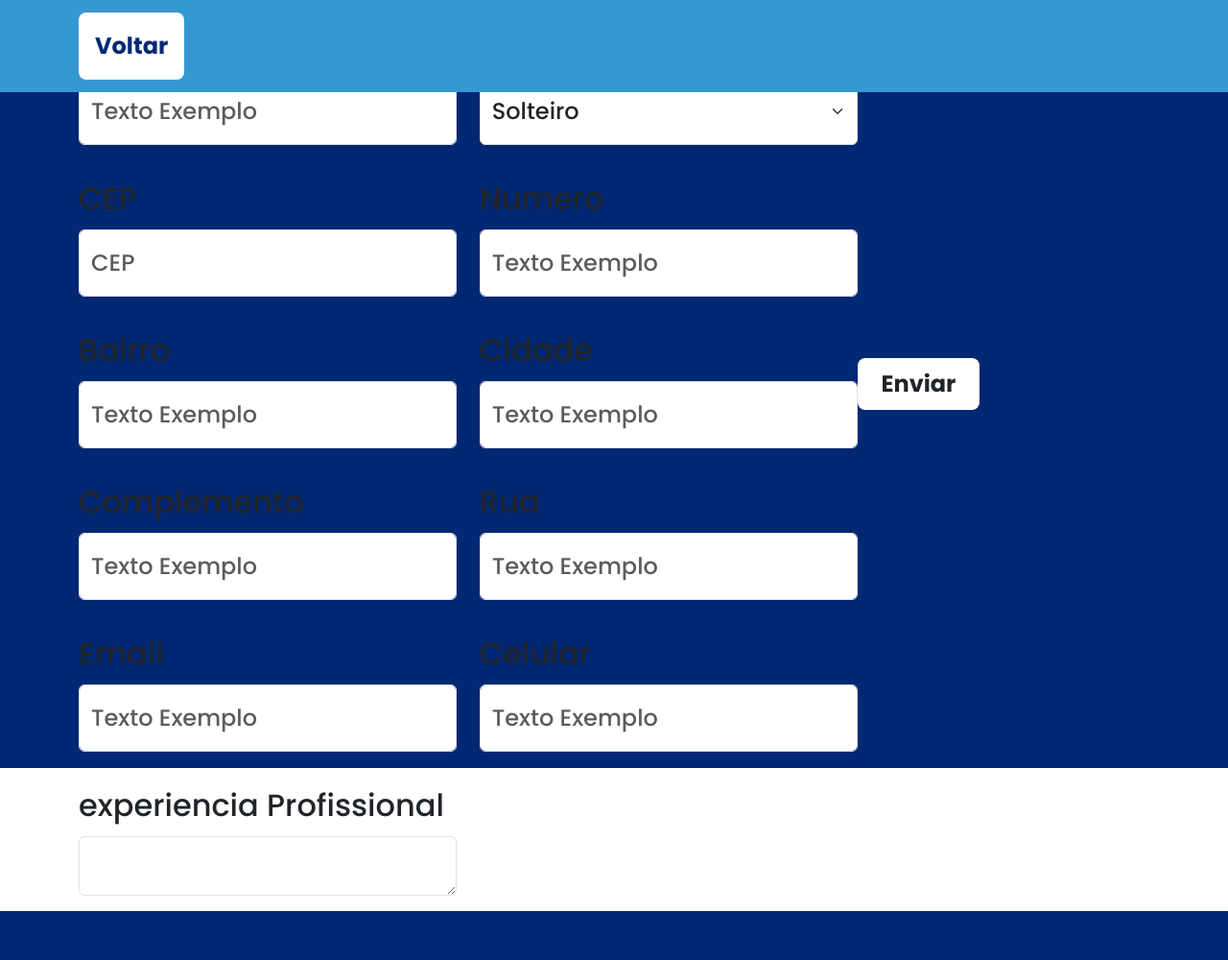
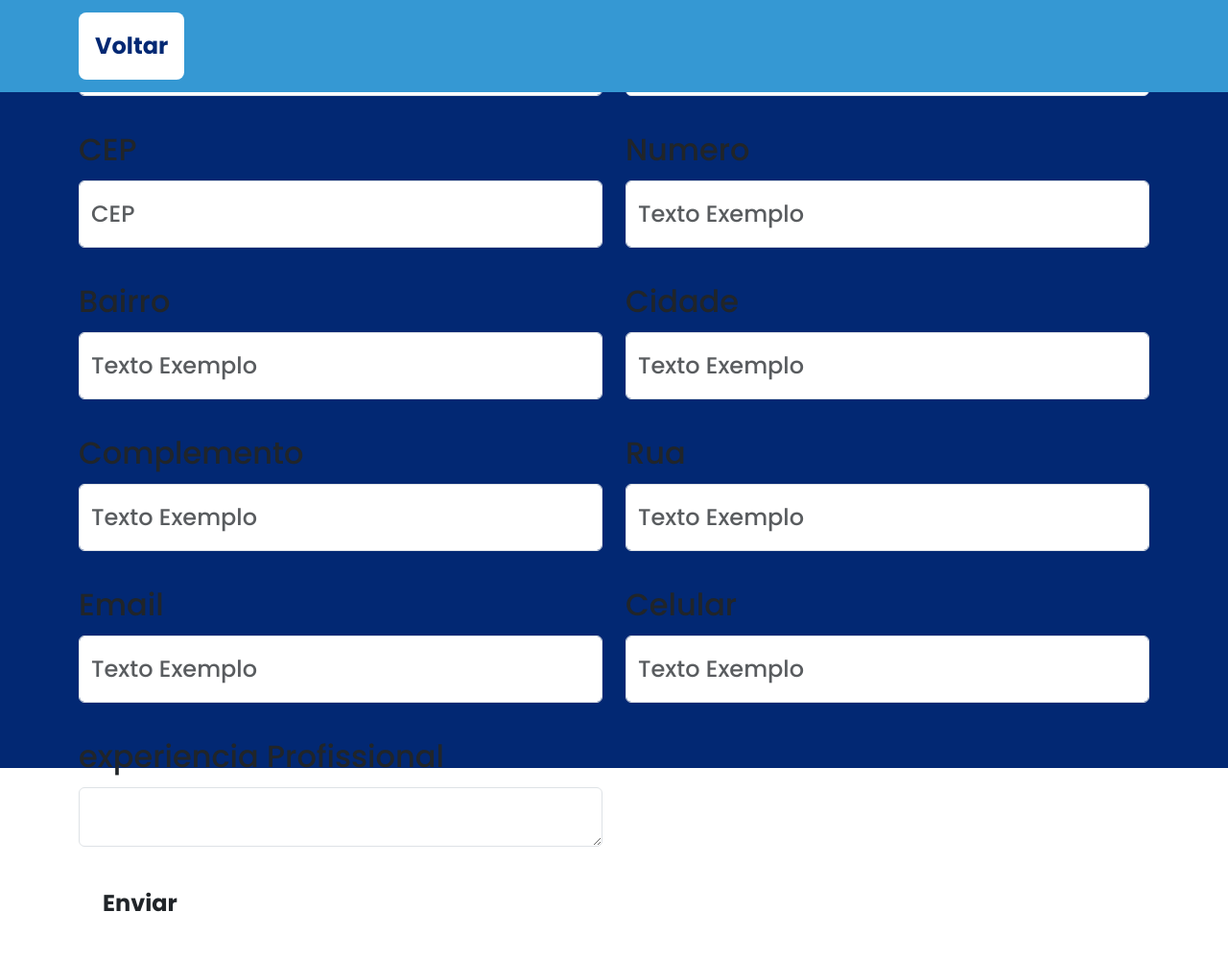
Before and after one commit to GuilhermeBotingnon/Curriculo, a PHP site: page /cadastro.php in a window 1280 px wide. Shown: the whole page at 96% size. Before the commit the page ends 949 px from the top, so only its background shows below. Run offline with PHP 8.4, Linux system fonts and the light colour scheme.

Commit message:
update cadastro

```diff
--- a/Protótipo/GuardaNovaSantos/cadastro.php
+++ b/Protótipo/GuardaNovaSantos/cadastro.php
@@ -99,7 +99,7 @@
       </div>
   </nav>
 
-<main class="cor" style="font-family: Poppins;">
+<main class="cor secaoCadastro" style="font-family: Poppins;">
   <form method="post">
   <div class="container d-flex align-items-center justify-content-center vh-100">
     <div class="row">
@@ -159,11 +159,13 @@
         <label for="username" class="form-label caixa fs-2">experiencia Profissional</label>
         <textarea class="form-control caixa2 custom-margin" name="experiencia" placeholder="Expêriencia Profissional"> </textarea>
       </div>
-    </div>
-    <button type="submit" name="enviar" class="btn text-decoration-none px-4 py-2 bg-white rounded-3 fs-4 fw-bold">Enviar</button>
+      <div class="col-md-12 col-sm-3 my-3">
+      <button type="submit" name="enviar" class="btn text-decoration-none px-4 py-2 bg-white rounded-3 fs-4 fw-bold">Enviar</button>
+      <div>
     <div class="container-fluid d-flex justify-content-center align-items-center">
       <p class="txtsucesso"> <?php echo $txt; ?></p>
       </div>
+    </div>
   </div>
 </form>
 </main>
--- a/Protótipo/GuardaNovaSantos/css/cadastro.css
+++ b/Protótipo/GuardaNovaSantos/css/cadastro.css
@@ -1,5 +1,7 @@
 @import url("https://fonts.googleapis.com/css2?family=Poppins:wght@500;700&display=swap");
-
+.secaoCadastro{
+  min-height: 800px;
+}
 a {
   text-decoration: none;
 }
```
